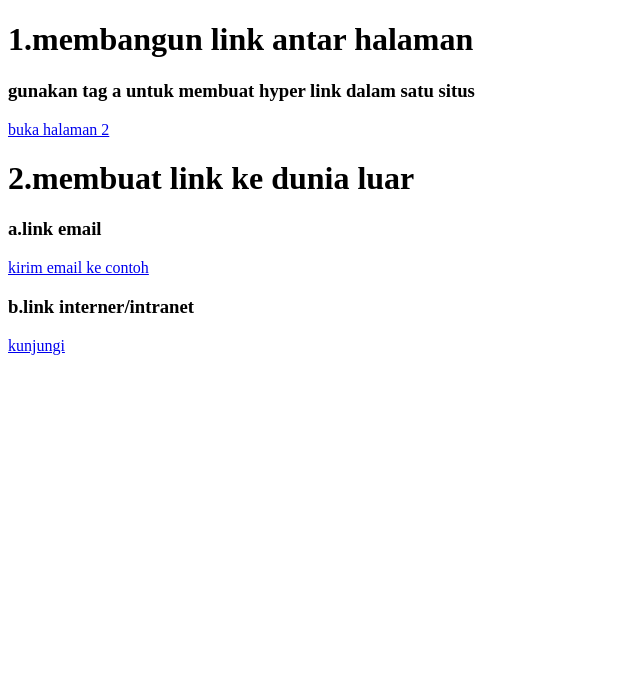
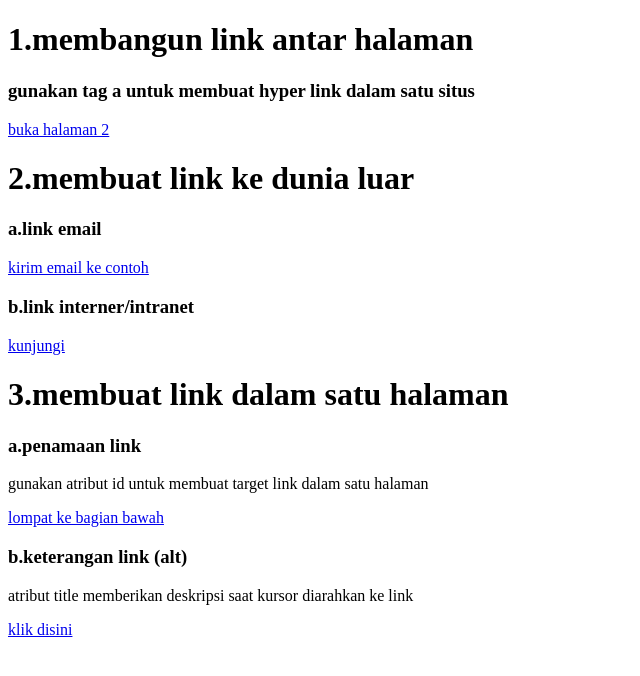
Before and after one commit to adedwi208/1124160201_latihan03, a plain HTML site: page index.html in a window 1280 px wide. Shown: the whole page, without its empty margins (0-640 px from the left). Drawn offline with Linux system fonts and the light colour scheme.

Commit message:
tambah membuat link satu halaman

```diff
--- a/index.html
+++ b/index.html
@@ -15,5 +15,13 @@
      <a href="https://www.gmail.com//adeagustus02@gmail.com">kirim email ke contoh</a>
      <h3>b.link interner/intranet</h3>
      <a href="https://github.com/adedwi208" target="_blank">kunjungi</a>
+
+     <h1>3.membuat link dalam satu halaman</h1>
+     <h3>a.penamaan link</h3>
+     <p>gunakan atribut id untuk membuat target link dalam satu halaman</p>
+     <a href="#kebawah">lompat ke bagian bawah</a>
+     <h3>b.keterangan link (alt)</h3>
+     <p>atribut title memberikan deskripsi saat kursor diarahkan ke link</p>
+     <a href="membuat" alt="membuat">klik disini</a>
 </body>
 </html>
```
